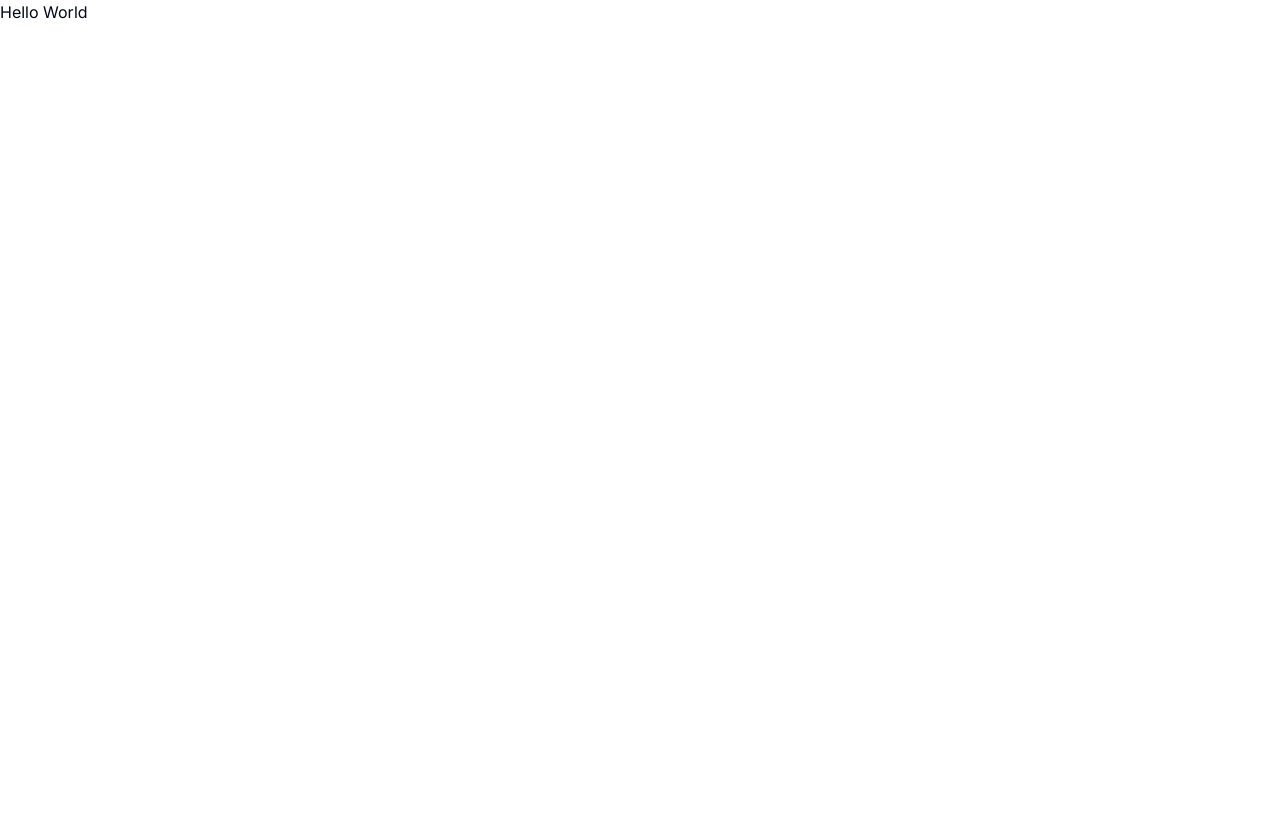
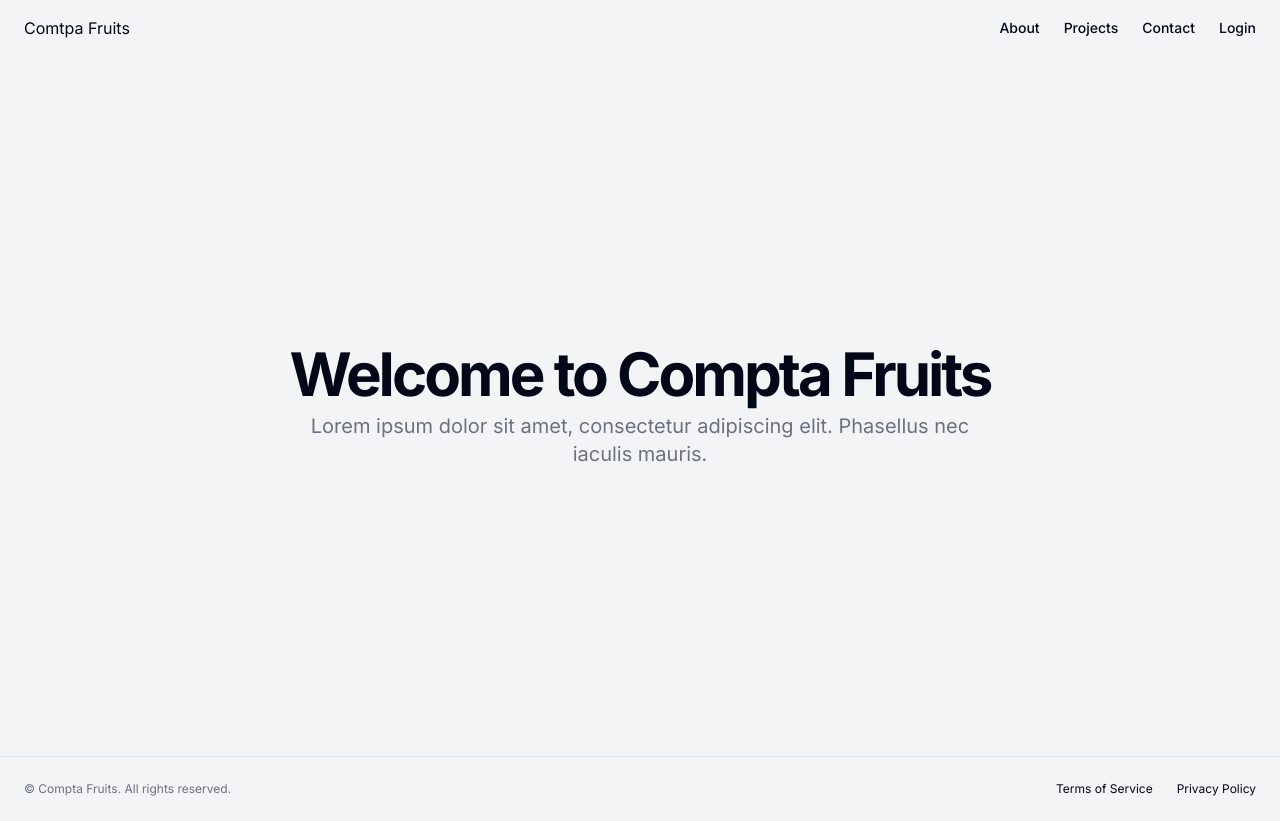
Before and after one commit to AigrieTeam/Compta-fruits, a Next.js app: page / in a window 1280 px wide. Before the commit the page ends 800 px from the top, so only its background shows below. Built offline with nearby package versions, Linux system fonts and the light colour scheme.

Commit message:
[Homepage] : Create first homepage template

```diff
--- a/src/app/(homepage)/page.tsx
+++ b/src/app/(homepage)/page.tsx
@@ -1,3 +1,61 @@
+import Link from "next/link";
+
 export default function Home() {
-  return <main>Hello World</main>;
+  const links = [
+    { name: "About", href: "#" },
+    { name: "Projects", href: "#" },
+    { name: "Contact", href: "#" },
+    { name: "Login", href: "#" },
+  ];
+
+  return (
+    <div className="flex min-h-screen flex-col bg-gray-100 dark:bg-gray-900">
+      <header className="flex h-14 items-center px-4 lg:px-6">
+        <Link className="flex items-center justify-center" href="#">
+          <span>Comtpa Fruits</span>
+        </Link>
+        <nav className="ml-auto flex gap-4 sm:gap-6">
+          {links.map((link) => (
+            <Link
+              key={link.name}
+              className="text-sm font-medium underline-offset-4 hover:underline"
+              href={link.href}
+            >
+              {link.name}
+            </Link>
+          ))}
+        </nav>
+      </header>
+      <main className="flex-1">
+        <section className="w-full py-12 md:py-24 lg:py-32 xl:py-72">
+          <div className="container px-4 md:px-6">
+            <div className="flex flex-col items-center space-y-4 text-center">
+              <div className="space-y-2">
+                <h1 className="text-3xl font-bold tracking-tighter sm:text-4xl md:text-5xl lg:text-6xl/none">
+                  Welcome to Compta Fruits
+                </h1>
+                <p className="mx-auto max-w-[700px] text-gray-500 dark:text-gray-400 md:text-xl">
+                  Lorem ipsum dolor sit amet, consectetur adipiscing elit.
+                  Phasellus nec iaculis mauris.
+                </p>
+              </div>
+            </div>
+          </div>
+        </section>
+      </main>
+      <footer className="flex w-full shrink-0 flex-col items-center gap-2 border-t px-4 py-6 sm:flex-row md:px-6">
+        <p className="text-xs text-gray-500 dark:text-gray-400">
+          © Compta Fruits. All rights reserved.
+        </p>
+        <nav className="flex gap-4 sm:ml-auto sm:gap-6">
+          <Link className="text-xs underline-offset-4 hover:underline" href="#">
+            Terms of Service
+          </Link>
+          <Link className="text-xs underline-offset-4 hover:underline" href="#">
+            Privacy Policy
+          </Link>
+        </nav>
+      </footer>
+    </div>
+  );
 }
```
